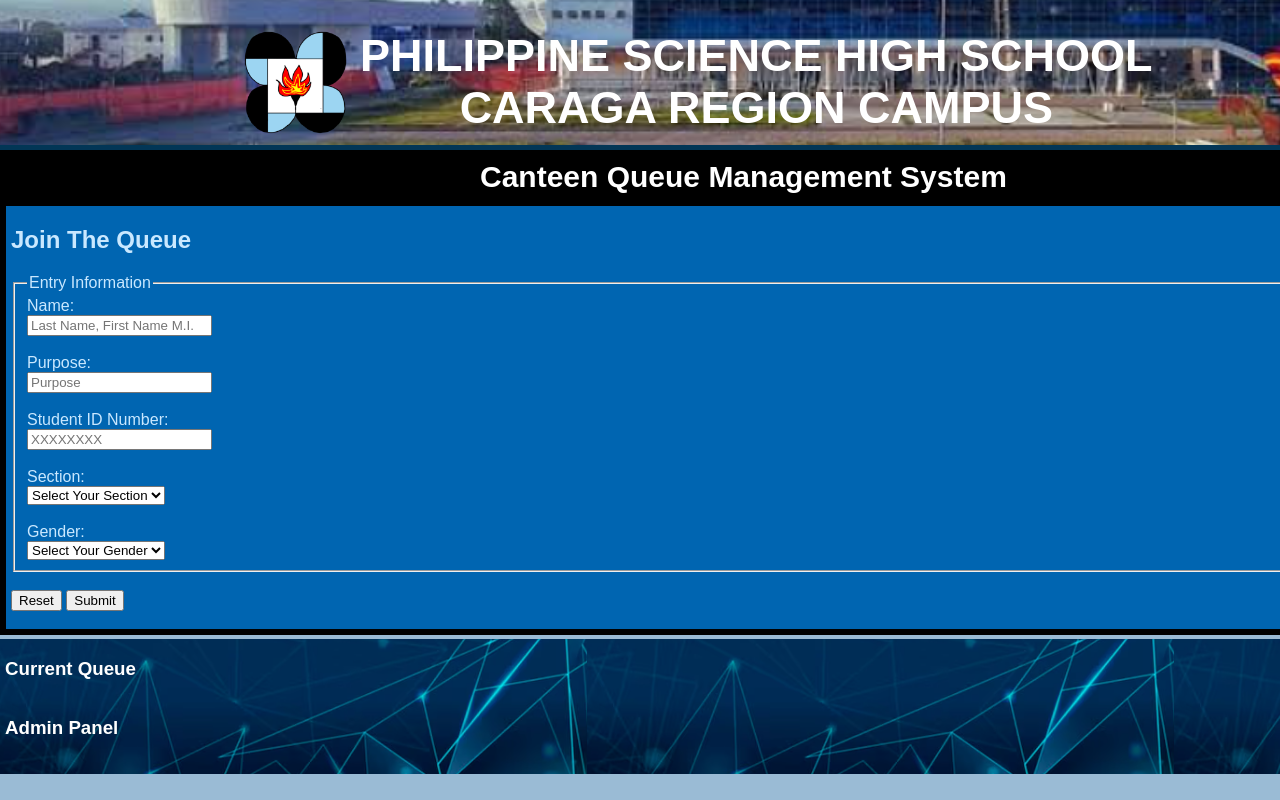
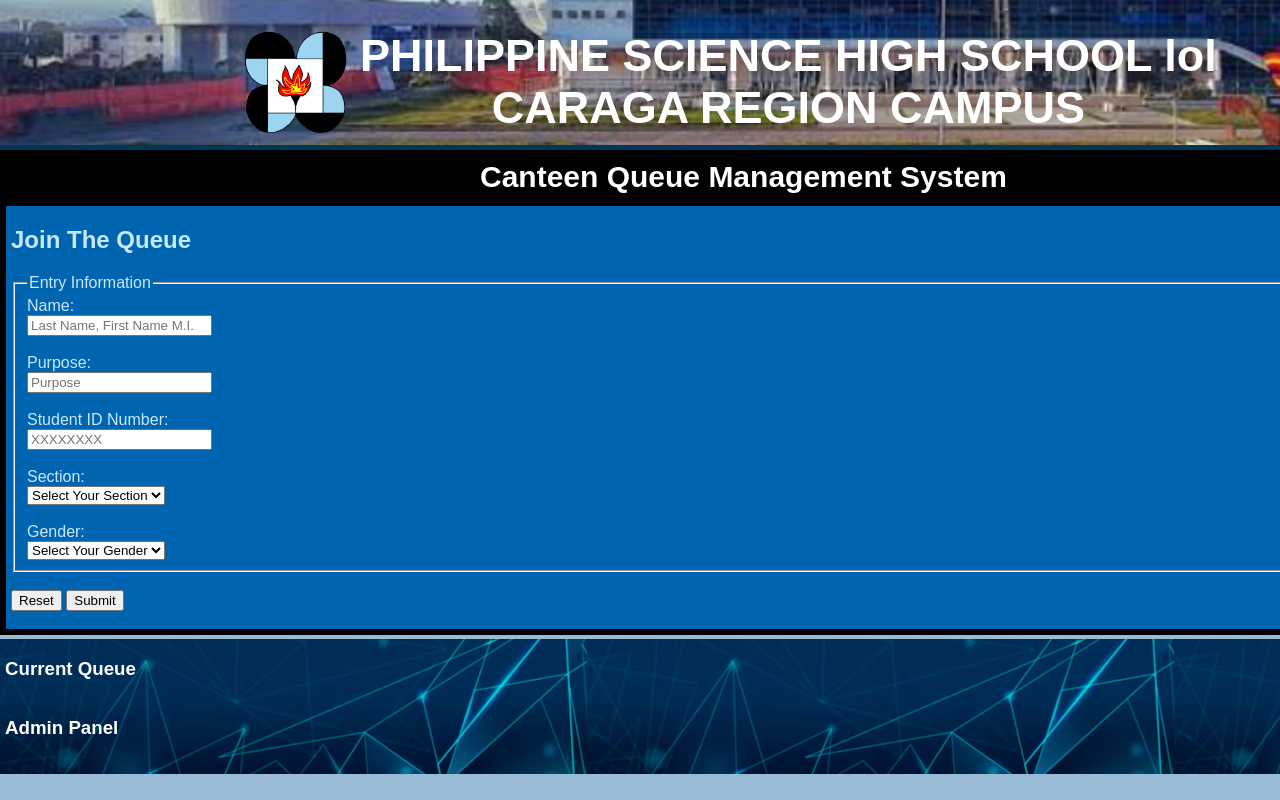
Before and after one commit to R-ANCERO-2028/One-Of-The-Assessment-Things, a plain HTML site: page index.html in a window 1280 px wide. Shown: the top 800 px of the page. Drawn offline with Linux system fonts and the light colour scheme.

Commit message:
index.html

```diff
--- a/index.html
+++ b/index.html
@@ -6,7 +6,7 @@
   </head>
   <body>
     <header>
-        <h1 id="textHeader">PHILIPPINE SCIENCE HIGH SCHOOL <br> CARAGA REGION CAMPUS</h1>
+        <h1 id="textHeader">PHILIPPINE SCIENCE HIGH SCHOOL lol<br> CARAGA REGION CAMPUS</h1>
         <img id="pisayLogo" src="pisayLogo.png"></img>
     </header>
     <nav>
```
